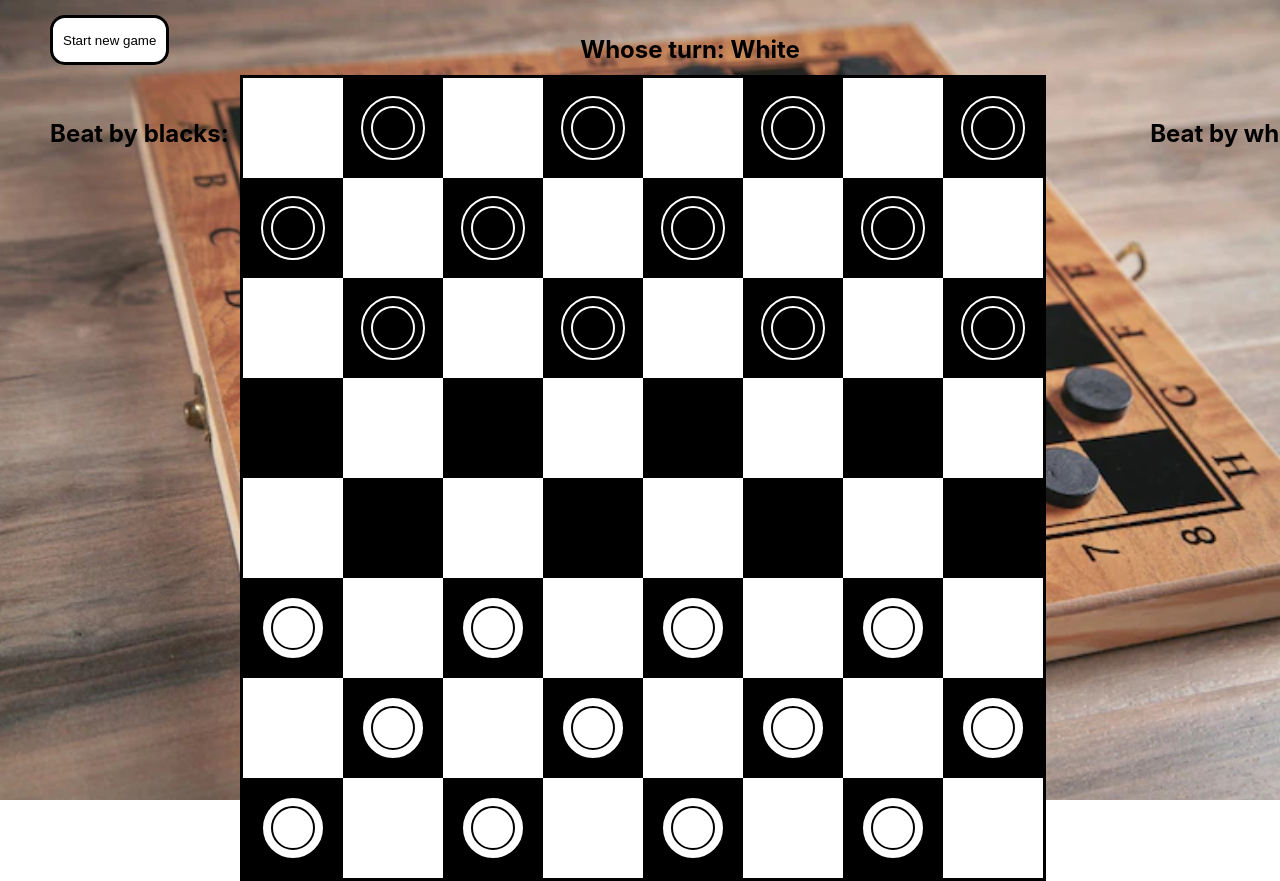
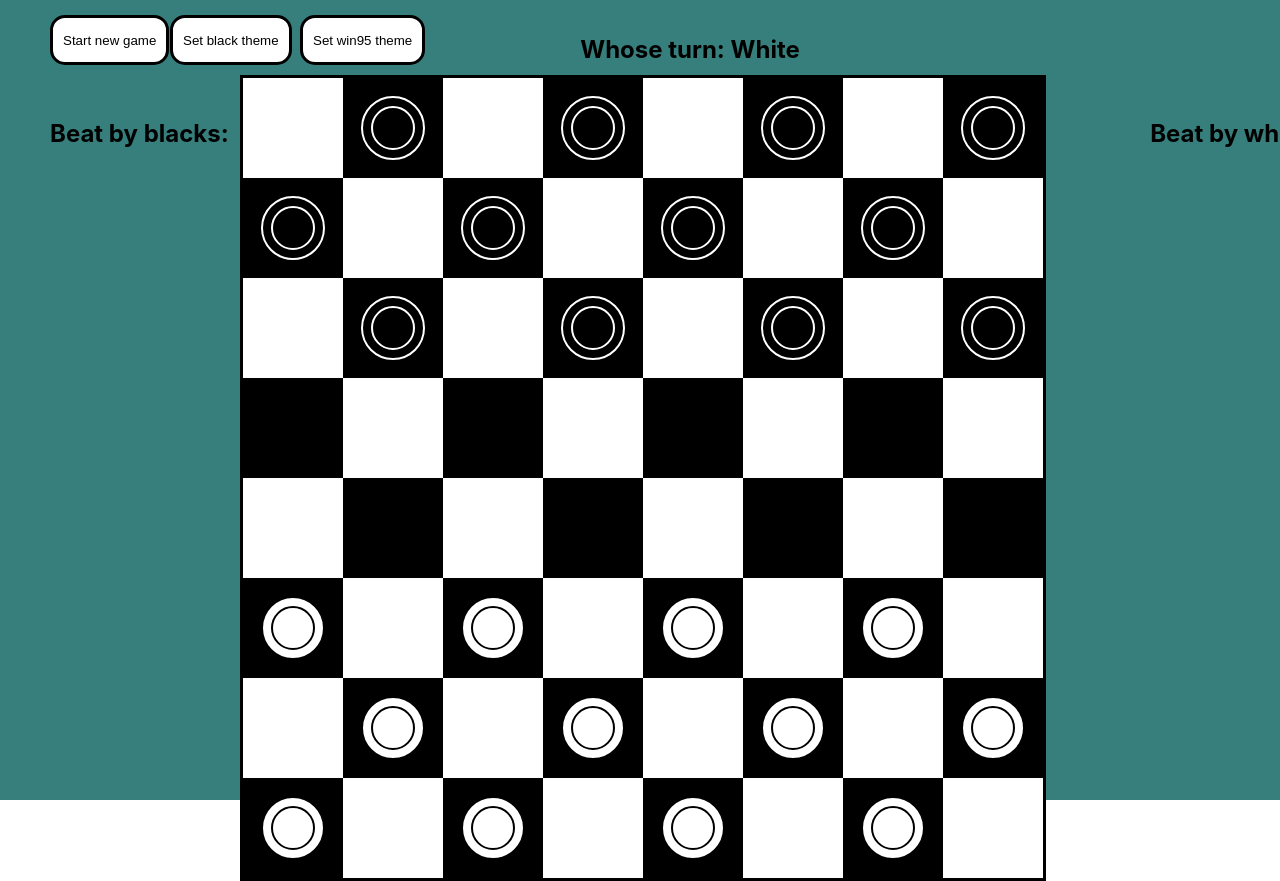
Before and after one commit to alexmoiseyenko/checkers, a React (Create React App) app: page / in a window 1280 px wide. Shown: the top 881 px of the page. Built offline with nearby package versions, Linux system fonts and the light colour scheme.

Commit message:
style: win95 theme

```diff
--- a/src/App.css
+++ b/src/App.css
@@ -1,7 +1,7 @@
 .App {
   height: 100vh;
   text-align: center;
-  background: url("images/background.webp") no-repeat no-repeat;
+  background: #367F7C;
   background-size: cover;
 }
 
--- a/src/components/Board/Board.module.scss
+++ b/src/components/Board/Board.module.scss
@@ -24,12 +24,31 @@
 }
 
 .cell_black {
-  background-color: #000;
   cursor: pointer;
 }
 
-.cell_active {
-  opacity: 0.7;
+.blackTheme {
+  &.cell_black {
+    background-color: #000;
+
+    &.cell_active {
+      background-color: #00000070;
+    }
+  }
+}
+
+.win95Theme {
+  &.cell {
+    background-color: #e9d8f2;
+  }
+
+  &.cell_black {
+    background-color: #6a0dad;
+
+    &.cell_active {
+      background-color: #FF00CC;
+    }
+  }
 }
 
 .wrapper {
@@ -85,3 +104,9 @@ ul {
     background: #F0F0F0;
   }
 }
+
+.switchThemeButton {
+  @extend .resetButton;
+
+  left: 120px;
+}
--- a/src/components/Board/Board.tsx
+++ b/src/components/Board/Board.tsx
@@ -12,6 +12,7 @@ import Piece from "../Piece/Piece";
 import styles from "./Board.module.scss";
 import ThemeStore from "../../theme/ThemeStore";
 import {observer} from "mobx-react-lite";
+import {Theme} from "../../theme/Theme";
 
 export interface IBoard {
     size?: number;
@@ -124,6 +125,19 @@ const Board: React.FC<IBoard> = observer(({ themeStore}  ): JSX.Element => {
                 >
                     Start new game
                 </button>
+                <button
+                    className={styles.switchThemeButton}
+                    onClick={() => themeStore.switchTheme(Theme.Black)}
+                >
+                    Set black theme
+                </button>
+                <button
+                    style={{ left: "250px" }}
+                    className={styles.switchThemeButton}
+                    onClick={() => themeStore.switchTheme(Theme.Win95)}
+                >
+                    Set win95 theme
+                </button>
                 {
                     beatByBlack.length === NUMBER_OF_PIECES ||
                     beatByWhite.length === NUMBER_OF_PIECES ? (
@@ -147,6 +161,7 @@ const Board: React.FC<IBoard> = observer(({ themeStore}  ): JSX.Element => {
                                     <Piece
                                         color={piece.color}
                                         state={piece.state}
+                                        themeStore={themeStore}
                                     />
                                 </li>
                             )
@@ -170,6 +185,7 @@ const Board: React.FC<IBoard> = observer(({ themeStore}  ): JSX.Element => {
                                     <Piece
                                         color={piece.color}
                                         state={piece.state}
+                                        themeStore={themeStore}
                                     />
                                 </li>
                             )
--- a/src/components/Board/ShowBoard.tsx
+++ b/src/components/Board/ShowBoard.tsx
@@ -7,6 +7,7 @@ import {CELL_SIZE} from "../../utils/consts/board";
 import React from "react";
 import {ICell} from "../../interfaces/interfaces";
 import ThemeStore from "../../theme/ThemeStore";
+import {Theme} from "../../theme/Theme";
 
 interface IShowBoard {
     board: ICell[];
@@ -47,7 +48,9 @@ const ShowBoard: React.FC<IShowBoard> = observer((props): JSX.Element => {
                     styles.cell,
                     {[styles.cell_black]: isBlackCell},
                     {[styles.cell_active]: isActiveCell},
-                    )}
+                    {[styles.blackTheme]: themeStore.theme === Theme.Black},
+                    {[styles.win95Theme]: themeStore.theme === Theme.Win95},
+                )}
             >
                 {piece ? (
                     <div style={{ color: "white" }}>
@@ -57,6 +60,7 @@ const ShowBoard: React.FC<IShowBoard> = observer((props): JSX.Element => {
                         <Piece
                             color={piece.color}
                             state={piece.state}
+                            themeStore={themeStore}
                         />
                     </div>
                 ) : (
--- a/src/components/Piece/Piece.module.scss
+++ b/src/components/Piece/Piece.module.scss
@@ -14,6 +14,10 @@
   border: 2px solid #000;
 }
 
+.win95Piece_white {
+  background: #ba0000;
+}
+
 .pieceBorder {
   display: flex;
   align-items: center;
--- a/src/components/Piece/Piece.tsx
+++ b/src/components/Piece/Piece.tsx
@@ -4,13 +4,22 @@ import {IPiece} from "../../interfaces/interfaces";
 import clsx from "clsx";
 import {PieceColor, PieceState} from "../../utils/consts/Piece";
 import Crown from "../Crown/Crown";
+import {observer} from "mobx-react-lite";
+import {Theme} from "../../theme/Theme";
+import ThemeStore from "../../theme/ThemeStore";
 
-const Piece: React.FC<IPiece> = (props): JSX.Element => {
-    const { color, state } = props;
+interface IPieceWithStore extends IPiece {
+    themeStore: ThemeStore,
+}
+
+const Piece: React.FC<IPieceWithStore> = observer((props): JSX.Element => {
+    const { color, state, themeStore } = props;
     return (
         <div className={clsx(
             styles.piece,
             {[styles.piece_white]: color === PieceColor.White},
+            {[styles.win95Piece_white]: color === PieceColor.White &&
+                themeStore.theme === Theme.Win95},
         )}>
             <div className={clsx(
                 styles.pieceBorder,
@@ -22,6 +31,6 @@ const Piece: React.FC<IPiece> = (props): JSX.Element => {
             </div>
         </div>
     );
-};
+});
 
 export default Piece;
```
